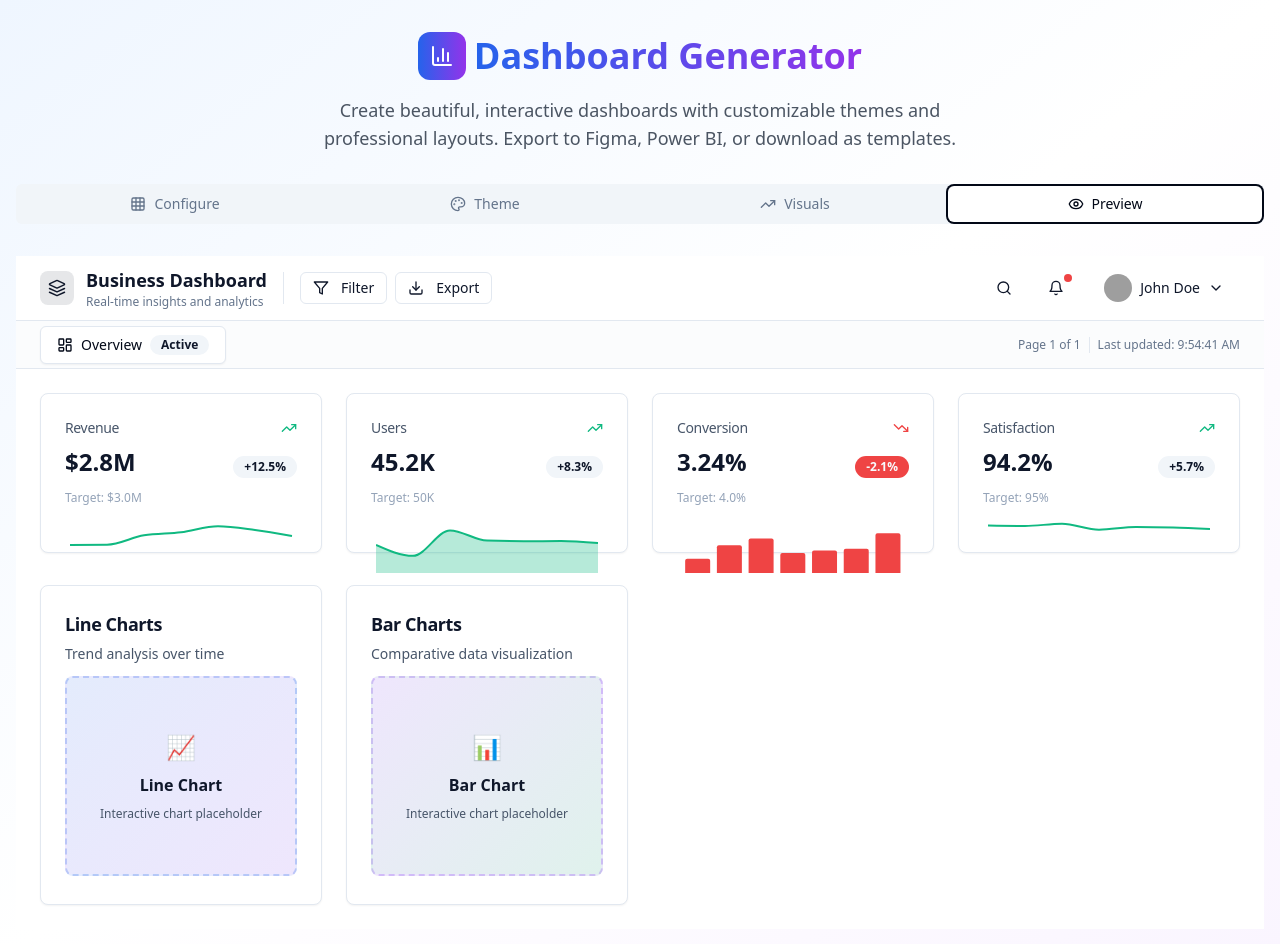
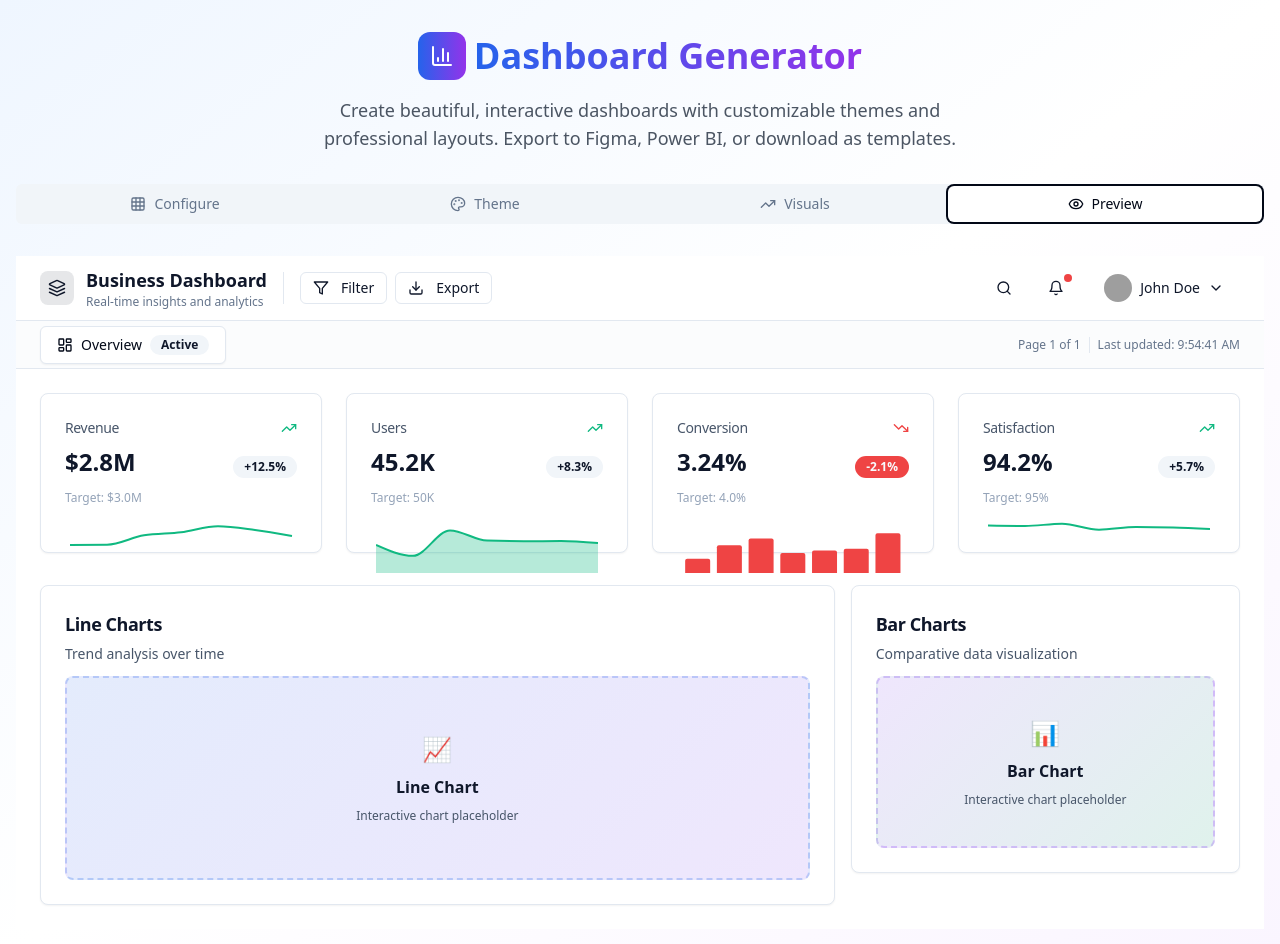
Before and after one commit to Niroshan-git/dashboard-design-dreamweaver, a React (Vite) app: page / in a window 1280 px wide. Both pictures are taken after a click on the tab "Preview". Shown: the top 944 px of the page. Built offline with nearby package versions, Linux system fonts and the light colour scheme; grey boxes are pictures that could not be loaded.

Commit message:
Fix: Ensure charts and tables fit page layout
Adjusted chart and table placement logic to correctly distribute visuals within the page, resolving excessive spacing issues.

```diff
--- a/src/components/DashboardPreview.tsx
+++ b/src/components/DashboardPreview.tsx
@@ -1,10 +1,9 @@
-
 import { useState, useEffect } from 'react';
 import { Card, CardContent, CardDescription, CardHeader, CardTitle } from "@/components/ui/card";
 import { Button } from "@/components/ui/button";
 import DataTable from "@/components/DataTable";
 import { assignChartsToLayout, getTableDataForType } from "@/utils/chartPlacementLogic";
-import { layoutTemplates, LayoutTemplate, ChartPlacement } from "@/utils/layoutTemplates";
+import { layoutTemplates, LayoutTemplate } from "@/utils/layoutTemplates";
 import AdvancedKPICard from './AdvancedKPICard';
 import DashboardTopNavigation from './DashboardTopNavigation';
 import { advancedThemes } from '@/utils/advancedThemeSystem';
@@ -178,7 +177,36 @@ const DashboardPreview = ({ config, onExport }: DashboardPreviewProps) => {
     );
   };
 
-  const renderChart = (visual: string, index: number) => {
+  const getGridClasses = (placement: any) => {
+    const { colSpan, rowSpan } = placement.position;
+
+    // Map colSpan to grid classes
+    const colClasses = {
+      1: 'col-span-1',
+      2: 'col-span-2',
+      3: 'col-span-3',
+      4: 'col-span-4',
+      5: 'col-span-5',
+      6: 'col-span-6',
+      7: 'col-span-7',
+      8: 'col-span-8',
+      9: 'col-span-9',
+      10: 'col-span-10',
+      11: 'col-span-11',
+      12: 'col-span-12'
+    };
+
+    const rowClasses = {
+      1: 'row-span-1',
+      2: 'row-span-2',
+      3: 'row-span-3',
+      4: 'row-span-4'
+    };
+
+    return `${colClasses[colSpan as keyof typeof colClasses] || 'col-span-4'} ${rowClasses[rowSpan as keyof typeof rowClasses] || 'row-span-1'}`;
+  };
+
+  const renderChart = (visual: string, placement: any, index: number) => {
     if (!visual || typeof visual !== 'string') {
       console.warn('Visual is undefined or not a string:', visual);
       return null;
@@ -192,9 +220,13 @@ const DashboardPreview = ({ config, onExport }: DashboardPreviewProps) => {
       }
     };
 
-    if (visual.includes('table')) {
+    const gridClasses = getGridClasses(placement);
+    const isTable = visual.includes('table');
+    const isFullWidth = placement.position.colSpan >= 12;
+
+    if (isTable) {
       return (
-        <Card key={index} className="h-fit" {...commonProps}>
+        <div key={index} className={`${gridClasses} min-h-fit`}>
           <DataTable
             title={getTableTitle(visual)}
             headers={tableData.headers}
@@ -202,13 +234,17 @@ const DashboardPreview = ({ config, onExport }: DashboardPreviewProps) => {
             themeColors={themeColors}
             showBadges={config.complexity !== 'simple'}
           />
-        </Card>
+        </div>
       );
     }
 
+    // Determine appropriate height based on placement size
+    const heightClass = isFullWidth ? 'h-96' : placement.position.colSpan >= 8 ? 'h-80' : 'h-72';
+
     return (
-      <Card key={index} className="h-80" {...commonProps}>
-        <CardHeader className="pb-3">
+      <div key={index} className={`${gridClasses}`}>
+        <Card className={`${heightClass} flex flex-col`} {...commonProps}>
+          <CardHeader className="pb-3 flex-shrink-0">
             <CardTitle style={{ color: themeColors.textPrimary }} className="text-lg">
               {visual.replace('-', ' ').replace(/\b\w/g, l => l.toUpperCase())}
             </CardTitle>
@@ -219,9 +255,10 @@ const DashboardPreview = ({ config, onExport }: DashboardPreviewProps) => {
               {visual.includes('area') && 'Volume and trend analysis'}
             </CardDescription>
           </CardHeader>
-        <CardContent className="pt-0">
+          <CardContent className="pt-0 flex-1 flex items-center justify-center">
             <div style={{
-            height: '200px',
+              width: '100%',
+              height: '100%',
               background: `linear-gradient(135deg, ${themeColors.chartColors[index % themeColors.chartColors.length]}20, ${themeColors.chartColors[(index + 1) % themeColors.chartColors.length]}20)`,
               border: `2px dashed ${themeColors.chartColors[index % themeColors.chartColors.length]}40`,
               borderRadius: '8px',
@@ -229,7 +266,8 @@ const DashboardPreview = ({ config, onExport }: DashboardPreviewProps) => {
               alignItems: 'center',
               justifyContent: 'center',
               flexDirection: 'column',
-            gap: '8px'
+              gap: '8px',
+              minHeight: '150px'
             }}>
               <div style={{
                 color: themeColors.chartColors[index % themeColors.chartColors.length],
@@ -260,6 +298,7 @@ const DashboardPreview = ({ config, onExport }: DashboardPreviewProps) => {
             </div>
           </CardContent>
         </Card>
+      </div>
     );
   };
 
@@ -272,7 +311,6 @@ const DashboardPreview = ({ config, onExport }: DashboardPreviewProps) => {
       background: themeColors.background,
       color: themeColors.textPrimary
     }}>
-      {/* Top Navigation */}
       <DashboardTopNavigation
         config={config}
         onPageSelect={handlePageChange}
@@ -280,20 +318,17 @@ const DashboardPreview = ({ config, onExport }: DashboardPreviewProps) => {
         onExport={onExport}
       />
 
-      {/* Main Content */}
       <div className="flex-1 overflow-auto">
         <div className="p-6">
-          {/* Advanced KPI Section */}
           {renderAdvancedKPISection()}
 
-          {/* Dashboard Content */}
           <div className="space-y-6">
             {currentPageVisuals.length > 0 ? (
-              <div className="grid grid-cols-1 md:grid-cols-2 lg:grid-cols-3 xl:grid-cols-4 gap-6">
+              <div className="grid grid-cols-12 gap-4 auto-rows-min">
                 {currentPageVisuals
                   .filter(assignment => assignment && assignment.visual)
                   .map((assignment, index) =>
-                    renderChart(assignment.visual, index)
+                    renderChart(assignment.visual, assignment.placement, index)
                   )}
               </div>
             ) : (
--- a/src/utils/chartPlacementLogic.ts
+++ b/src/utils/chartPlacementLogic.ts
@@ -1,4 +1,3 @@
-
 import { LayoutTemplate, ChartPlacement } from './layoutTemplates';
 
 export interface ChartTypeRule {
@@ -7,6 +6,7 @@ export interface ChartTypeRule {
   preferredPosition: 'top' | 'center' | 'side' | 'bottom' | 'full-width';
   allowedLayouts: string[];
   isTable?: boolean;
+  minCols?: number;
 }
 
 export const chartTypeRules: ChartTypeRule[] = [
@@ -20,46 +20,53 @@ export const chartTypeRules: ChartTypeRule[] = [
     type: 'line-charts',
     priority: 2,
     preferredPosition: 'center',
-    allowedLayouts: ['primary-chart', 'hero-chart', 'main-focus', 'primary-trend', 'transaction-trend']
+    allowedLayouts: ['primary-chart', 'hero-chart', 'main-focus', 'primary-trend', 'transaction-trend'],
+    minCols: 6
   },
   {
     type: 'bar-charts',
     priority: 3,
     preferredPosition: 'center',
-    allowedLayouts: ['secondary-chart', 'left-primary', 'secondary-analysis', 'breakdown-chart-1']
+    allowedLayouts: ['secondary-chart', 'left-primary', 'secondary-analysis', 'breakdown-chart-1'],
+    minCols: 6
   },
   {
     type: 'pie-charts',
     priority: 4,
     preferredPosition: 'side',
-    allowedLayouts: ['tertiary-chart', 'right-primary', 'trend-chart', 'risk-metrics']
+    allowedLayouts: ['tertiary-chart', 'right-primary', 'trend-chart', 'risk-metrics'],
+    minCols: 4
   },
   {
     type: 'area-charts',
     priority: 5,
     preferredPosition: 'center',
-    allowedLayouts: ['quaternary-chart', 'chart-1', 'chart-2', 'account-breakdown']
+    allowedLayouts: ['quaternary-chart', 'chart-1', 'chart-2', 'account-breakdown'],
+    minCols: 6
   },
   {
     type: 'data-tables',
     priority: 6,
     preferredPosition: 'full-width',
     allowedLayouts: ['data-table', 'detail-table', 'transaction-table'],
-    isTable: true
+    isTable: true,
+    minCols: 12
   },
   {
     type: 'transaction-tables',
     priority: 7,
     preferredPosition: 'full-width',
     allowedLayouts: ['transaction-table', 'detail-table', 'data-table'],
-    isTable: true
+    isTable: true,
+    minCols: 12
   },
   {
     type: 'summary-tables',
     priority: 8,
     preferredPosition: 'full-width',
     allowedLayouts: ['detail-table', 'data-table'],
-    isTable: true
+    isTable: true,
+    minCols: 12
   },
   {
     type: 'filters',
@@ -80,7 +87,7 @@ export const assignChartsToLayout = (
   layout: LayoutTemplate
 ): { visual: string; placement: ChartPlacement }[] => {
   const assignments: { visual: string; placement: ChartPlacement }[] = [];
-  const availablePlacements = [...layout.chartLayout];
+  const availablePlacements = [...layout.chartLayout].sort((a, b) => a.priority - b.priority);
 
   // Sort visuals by priority based on rules
   const sortedVisuals = visuals.sort((a, b) => {
@@ -89,31 +96,29 @@ export const assignChartsToLayout = (
     return (ruleA?.priority || 10) - (ruleB?.priority || 10);
   });
 
-  // First pass: assign tables and high-priority items
+  // Assign visuals to appropriate placements
   sortedVisuals.forEach((visual) => {
     const rule = chartTypeRules.find(r => r.type === visual);
 
     if (rule && availablePlacements.length > 0) {
-      let bestPlacement = availablePlacements[0];
+      let bestPlacement: ChartPlacement | null = null;
 
-      // Look for preferred placements
-      const preferredPlacements = availablePlacements.filter(p =>
-        rule.allowedLayouts.includes('all') ||
-        rule.allowedLayouts.includes(p.component)
-      );
-
-      if (preferredPlacements.length > 0) {
-        // For tables, prefer full-width placements
+      // Find the best placement based on visual type
       if (rule.isTable) {
-          const fullWidthPlacements = preferredPlacements.filter(p =>
-            p.position.colSpan >= 8 || p.component.includes('table')
-          );
-          bestPlacement = fullWidthPlacements.length > 0 ? fullWidthPlacements[0] : preferredPlacements[0];
+        // Tables need full width
+        bestPlacement = availablePlacements.find(p => p.position.colSpan >= 12) ||
+                      availablePlacements.find(p => p.position.colSpan >= 8) ||
+                      availablePlacements[0];
       } else {
-          bestPlacement = preferredPlacements[0];
-        }
+        // Charts can use various sizes based on their requirements
+        const minCols = rule.minCols || 4;
+        bestPlacement = availablePlacements.find(p =>
+          p.position.colSpan >= minCols &&
+          (rule.allowedLayouts.includes('all') || rule.allowedLayouts.includes(p.component))
+        ) || availablePlacements[0];
       }
 
+      if (bestPlacement) {
         assignments.push({
           visual,
           placement: bestPlacement
@@ -123,20 +128,8 @@ export const assignChartsToLayout = (
         const usedIndex = availablePlacements.indexOf(bestPlacement);
         availablePlacements.splice(usedIndex, 1);
       }
+    }
   });
-
-  // Second pass: fill remaining slots with duplicate visuals if needed
-  while (availablePlacements.length > 0 && assignments.length < layout.maxVisuals) {
-    const randomVisual = sortedVisuals[Math.floor(Math.random() * sortedVisuals.length)];
-    const remainingPlacement = availablePlacements.shift();
-
-    if (remainingPlacement) {
-      assignments.push({
-        visual: randomVisual,
-        placement: remainingPlacement
-      });
-    }
-  }
 
   return assignments;
 };
```
Lines whose indentation alone changed are shown as unchanged.
